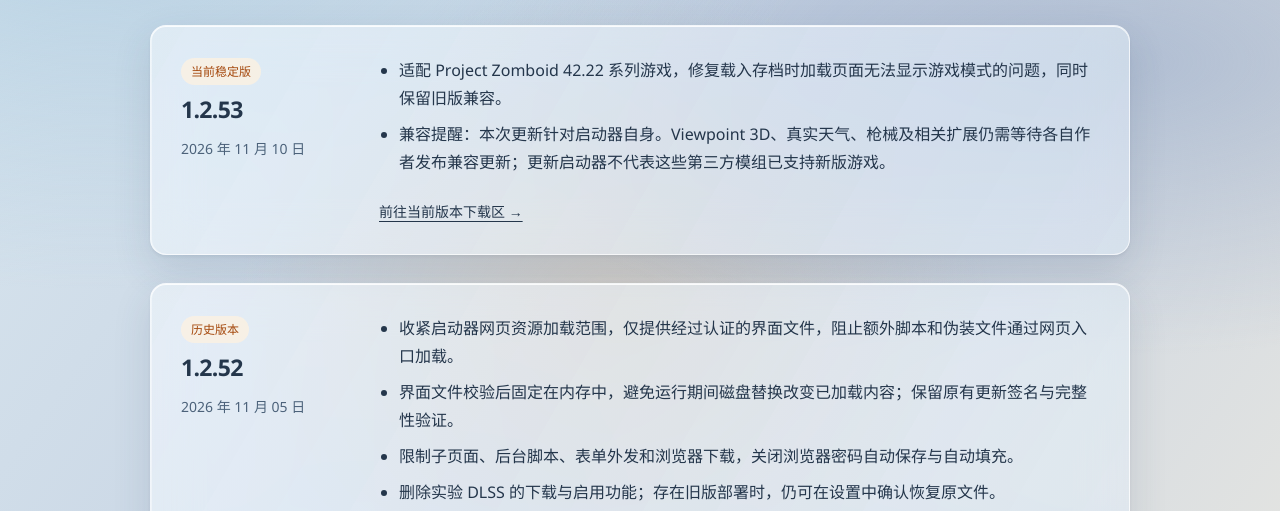
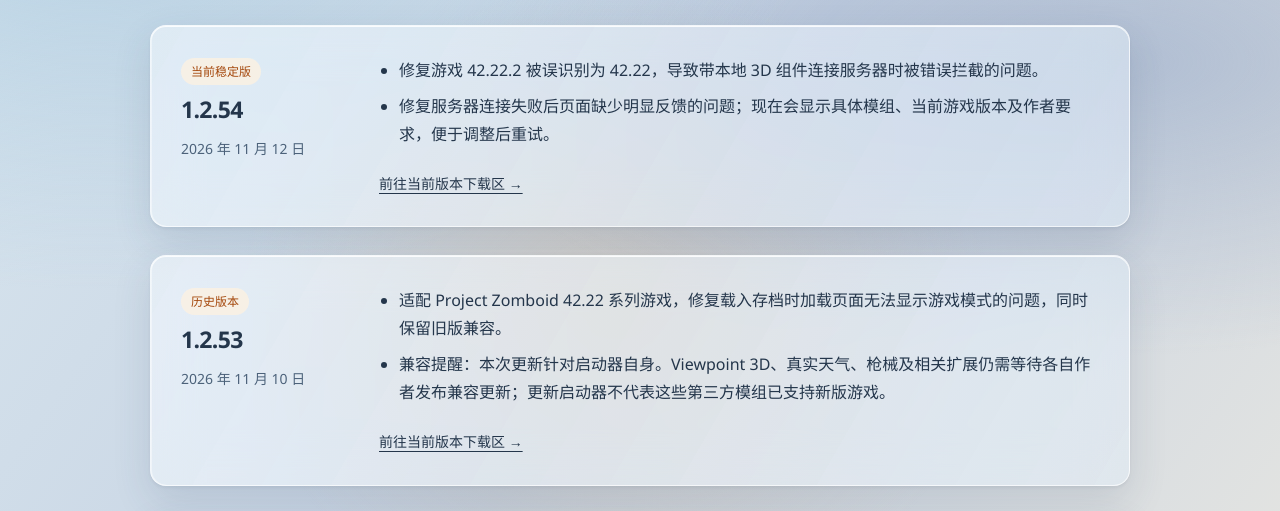
Before and after one commit to LiuDaCheng666/orange-zomboid-launcher, a website: page website/changes.html in a window 1280 px wide. Shown: the part 266-777 px from the top of the page. Drawn offline with Linux system fonts and the light colour scheme.

Commit message:
Record 1.2.54 publication and synchronize changelog

```diff
--- a/website/changes.html
+++ b/website/changes.html
@@ -35,6 +35,20 @@
 <section class="change-entry">
 <div class="change-version">
 <span class="pill">当前稳定版</span>
+<h2>1.2.54</h2>
+<p class="muted"><time datetime="2026-11-12">2026 年 11 月 12 日</time></p>
+</div>
+<div class="change-copy">
+<ul>
+<li>修复游戏 42.22.2 被误识别为 42.22，导致带本地 3D 组件连接服务器时被错误拦截的问题。</li>
+<li>修复服务器连接失败后页面缺少明显反馈的问题；现在会显示具体模组、当前游戏版本及作者要求，便于调整后重试。</li>
+</ul>
+<p><a href="/#download">前往当前版本下载区 →</a></p>
+</div>
+</section>
+<section class="change-entry">
+<div class="change-version">
+<span class="pill">历史版本</span>
 <h2>1.2.53</h2>
 <p class="muted"><time datetime="2026-11-10">2026 年 11 月 10 日</time></p>
 </div>
```
Also changed, not shown: docs/quality/2026-11-12-1.2.54-publication.md (added, +17 -0 lines).
